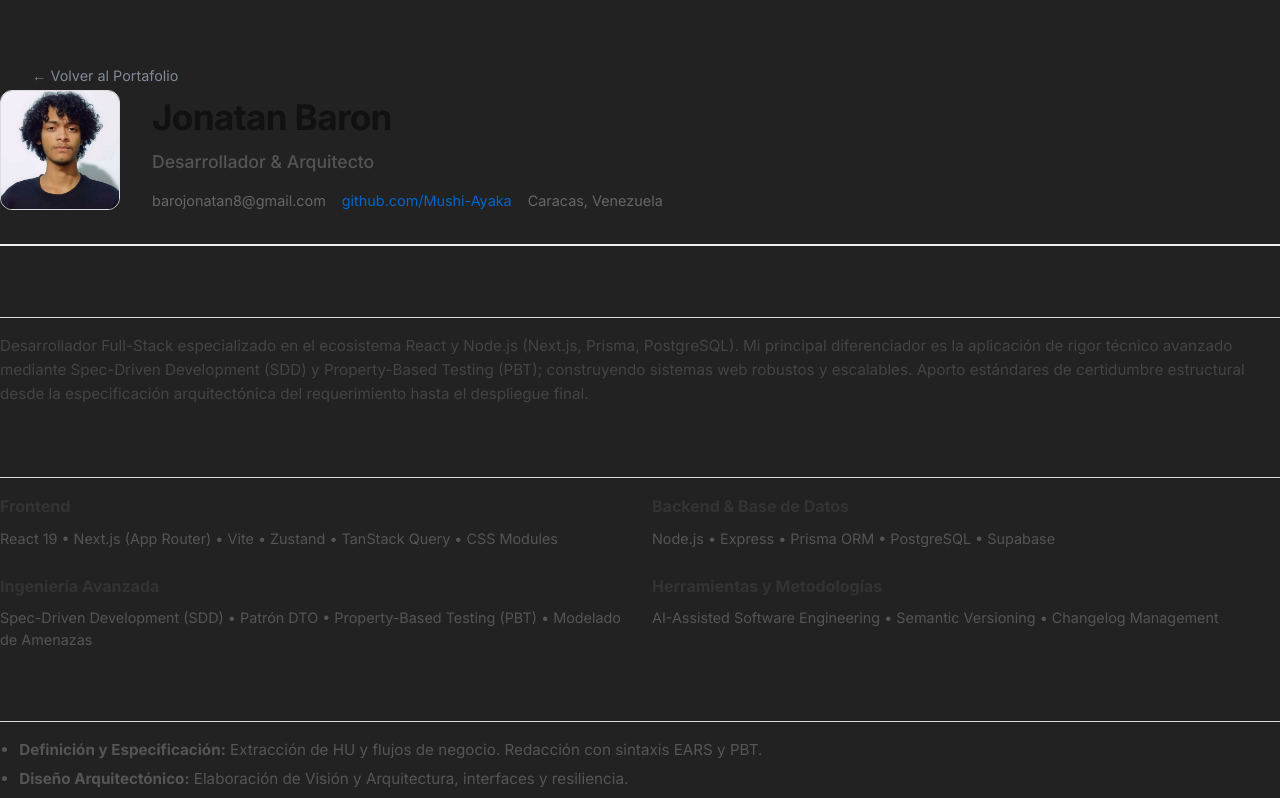
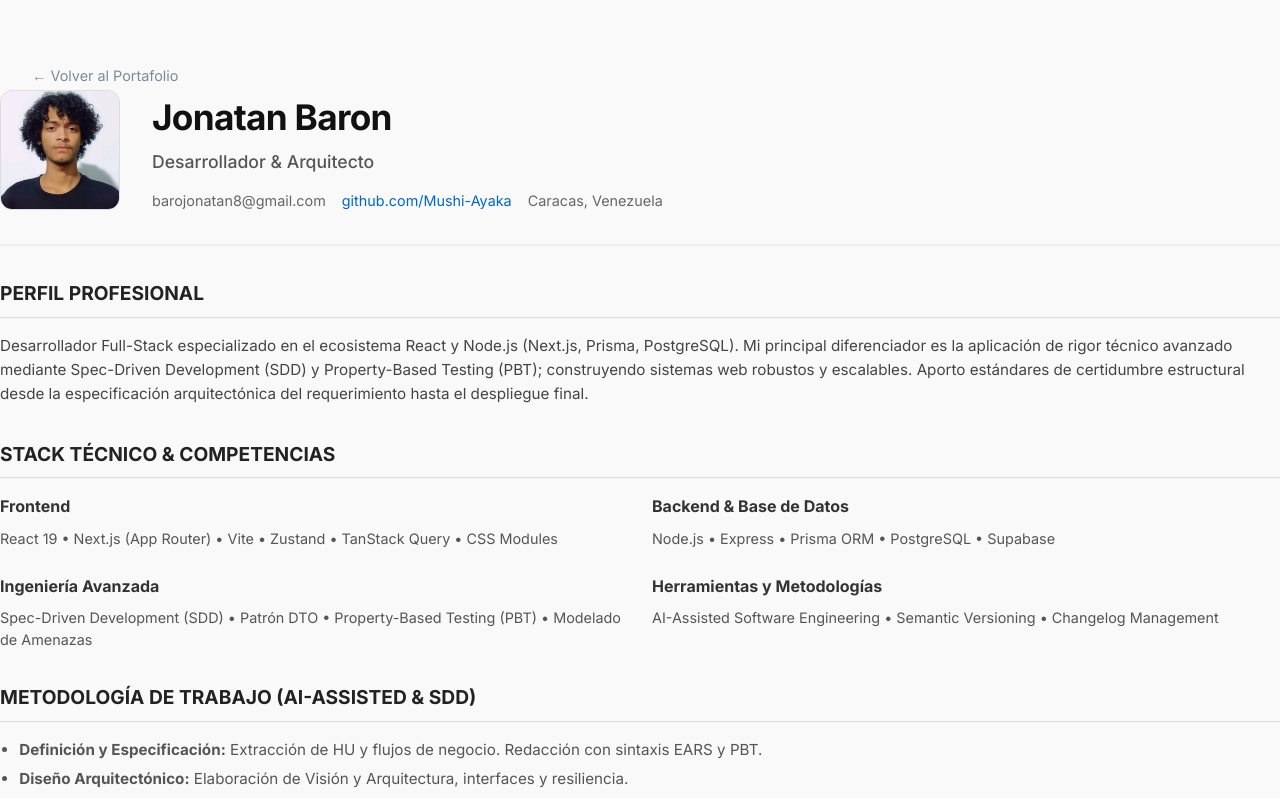
Before and after one commit to Mushi-Ayaka/Portafolio, a Next.js app: page /cv in a window 1280 px wide. Shown: the top 798 px of the page. Built offline with nearby package versions, Linux system fonts and the light colour scheme.

Commit message:
feat: implement CV page with layout and update CSP headers to support inline scripts and evaluation

```diff
--- a/next.config.ts
+++ b/next.config.ts
@@ -2,7 +2,7 @@ import type { NextConfig } from "next";
 
 const cspHeader = `
     default-src 'self';
-    script-src 'self';
+    script-src 'self' 'unsafe-inline' 'unsafe-eval';
     style-src 'self' 'unsafe-inline';
     img-src 'self' blob: data:;
     font-src 'self';
--- a/src/app/cv/layout.tsx
+++ b/src/app/cv/layout.tsx
@@ -16,7 +16,7 @@ export default function CVLayout({
 }) {
   return (
     <html lang="es" className={inter.variable}>
-      <body style={{ backgroundColor: 'var(--bg-dark)' }}>
+      <body style={{ backgroundColor: '#fff', color: '#000' }}>
         {children}
       </body>
     </html>
--- a/src/app/cv/page.tsx
+++ b/src/app/cv/page.tsx
@@ -67,7 +67,7 @@ export default function CVPage() {
   };
 
   return (
-    <div style={{ backgroundColor: '#222', minHeight: '100vh', padding: '2rem 0' }}>
+    <div style={{ backgroundColor: '#f9f9f9', minHeight: '100vh', padding: '2rem 0' }}>
       <Link href="/" className={styles.backBtn}>
         ← Volver al Portafolio
       </Link>
```
